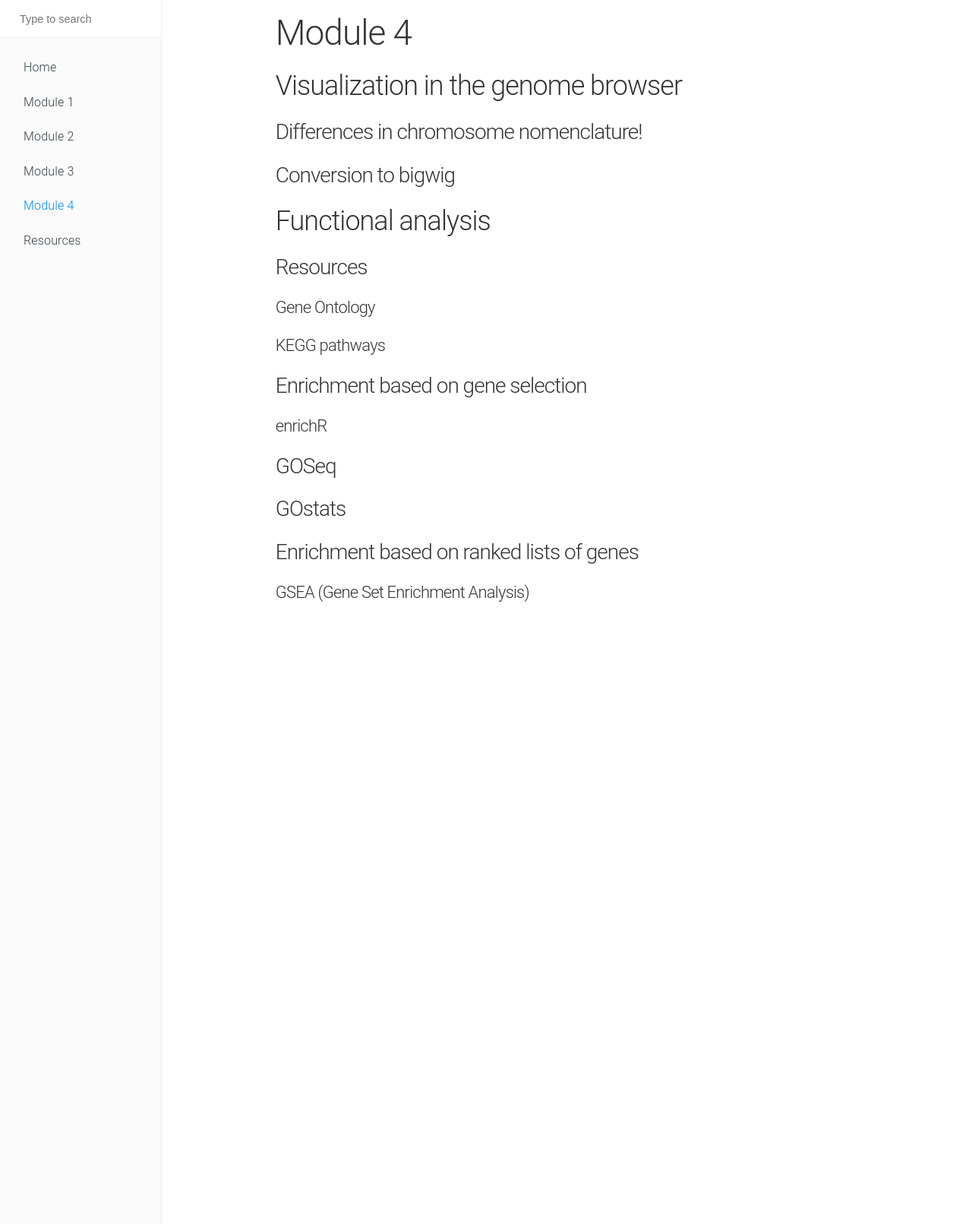
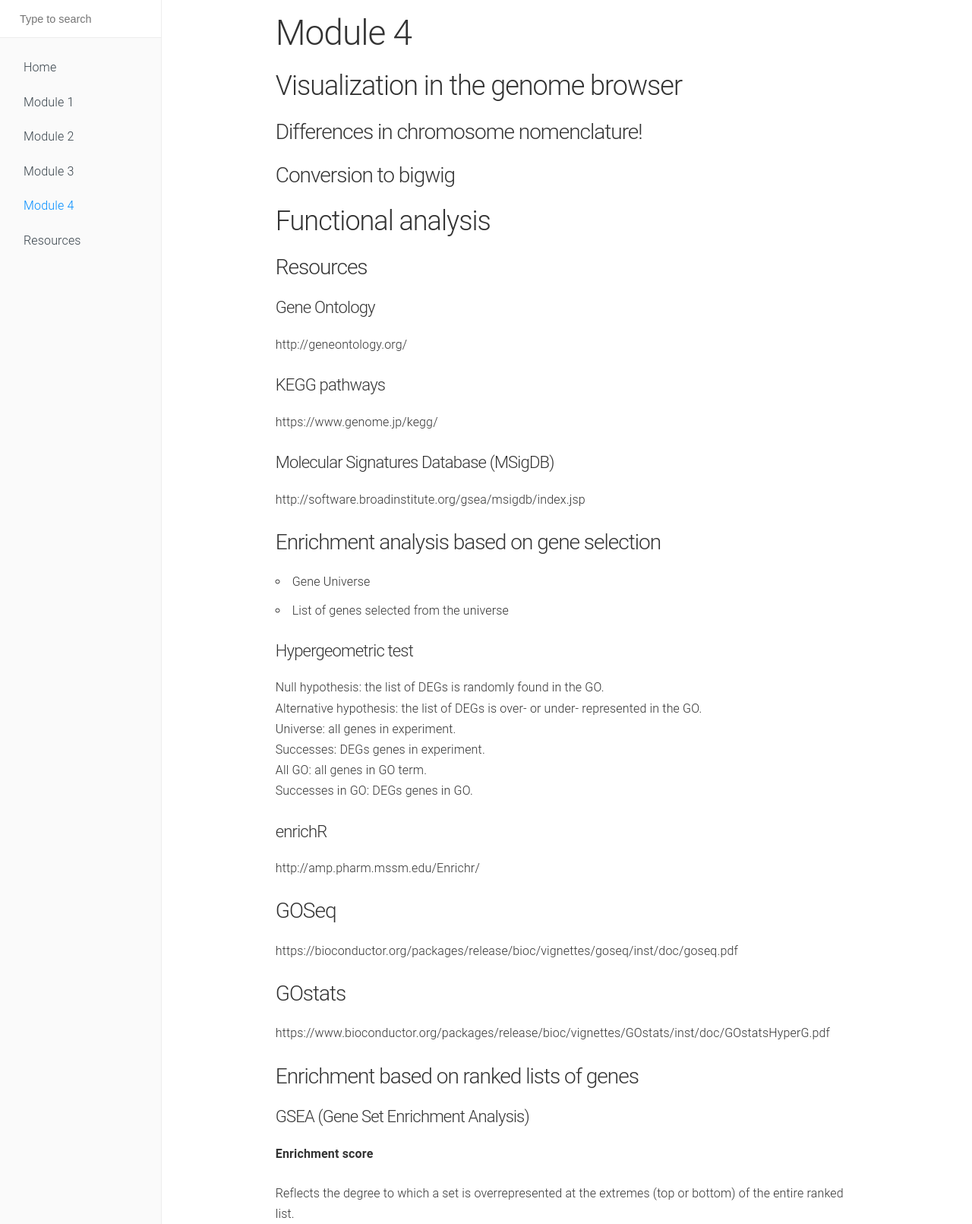
Before and after one commit to biocorecrg/RNAseq_course_2019, a Jekyll site: the page built from docs/module4.md, in a window 1280 px wide. Shown: the whole page at 76% size. Built offline with Jekyll 4.4.1, drawn with Linux system fonts in a browser that asks for light colours.

Commit message:
module 4

```diff
--- a/docs/module4.md
+++ b/docs/module4.md
@@ -18,16 +18,48 @@ navigation: 5
 
 #### Gene Ontology
 
+http://geneontology.org/
+
 #### KEGG pathways
 
-### Enrichment based on gene selection
+https://www.genome.jp/kegg/
+
+#### Molecular Signatures Database (MSigDB)
+
+http://software.broadinstitute.org/gsea/msigdb/index.jsp
+
+### Enrichment analysis based on gene selection
+
+* Gene Universe
+* List of genes selected from the universe
+
+#### Hypergeometric test
+
+Null hypothesis: the list of DEGs is randomly found in the GO.
+<br>
+Alternative hypothesis: the list of DEGs is over- or under- represented in the GO.
+<br>
+Universe: all genes in experiment.<br>
+Successes: DEGs genes in experiment.<br>
+All GO: all genes in GO term.<br>
+Successes in GO: DEGs genes in GO.<br>
 
 #### enrichR
 
+http://amp.pharm.mssm.edu/Enrichr/
+
 ### GOSeq
 
+https://bioconductor.org/packages/release/bioc/vignettes/goseq/inst/doc/goseq.pdf
+
 ### GOstats
+
+https://www.bioconductor.org/packages/release/bioc/vignettes/GOstats/inst/doc/GOstatsHyperG.pdf
 
 ### Enrichment based on ranked lists of genes
 
 #### GSEA (Gene Set Enrichment Analysis)
+
+**Enrichment score**
+
+Reflects the degree to which a set is overrepresented at the extremes (top or bottom) of the entire ranked list.
```
